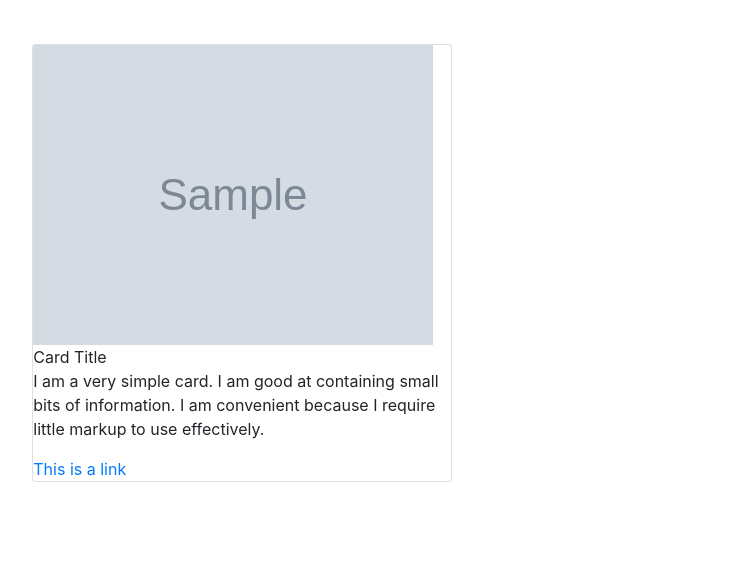
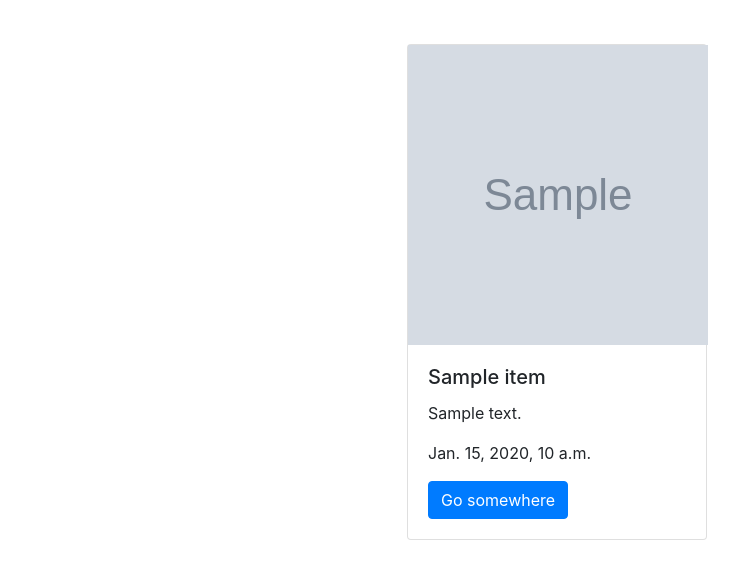
Before and after one commit to kiprotichdominic/InGram, a Django app: page / in a window 1280 px wide. Shown: the part 56-635 px from the top of the page, without its empty margins (83-822 px from the left). Run offline with Django 3.2, Linux system fonts and the light colour scheme; grey boxes marked "Sample" are stand-in pictures; a database or web service that is not in the repository returns one stand-in record (values such as "Sample title"); data that the repository does not hold is empty; some libraries are stand-ins or nearby versions.

Commit message:
fix card images

```diff
--- a/templates/home/home.html
+++ b/templates/home/home.html
@@ -3,24 +3,18 @@
 <div class="d-flex justify-content-center flex-wrap mb-5 pt-4">
   {% for post in posts %}
 <div class="row">
-    <div class="row m-3">
-      <div class="col-md-5">
-        <div class="card">
-          <div class="card-image">
-            <img src="{{ post.image }}">
-            <span class="card-title">Card Title</span>
-          </div>
-          <div class="card-content">
-            <p>I am a very simple card. I am good at containing small bits of information.
-            I am convenient because I require little markup to use effectively.</p>
-          </div>
-          <div class="card-action">
-            <a href="#">This is a link</a>
-          </div>
-        </div>
+  <div class="col-md-5 m-3">
+    <div class="card" style="width: 300px;">
+      <img src="{{post.image}}" alt="" width="300px" height="300px" id="images">
+      <div class="card-body">
+        <h5 class="card-title">{{ post.title }}</h5>
+        <p class="card-text">{{post.body}}</p>
+        <p class="card-text">{{post.create_at}}</p>
+        <a href="{{post.link}}" class="btn btn-primary">Go somewhere</a>
       </div>
     </div>
   </div>
+</div>
 {% endfor %}
 </div>
 {% endblock content %}
```
Also changed, not shown: db.sqlite3.
